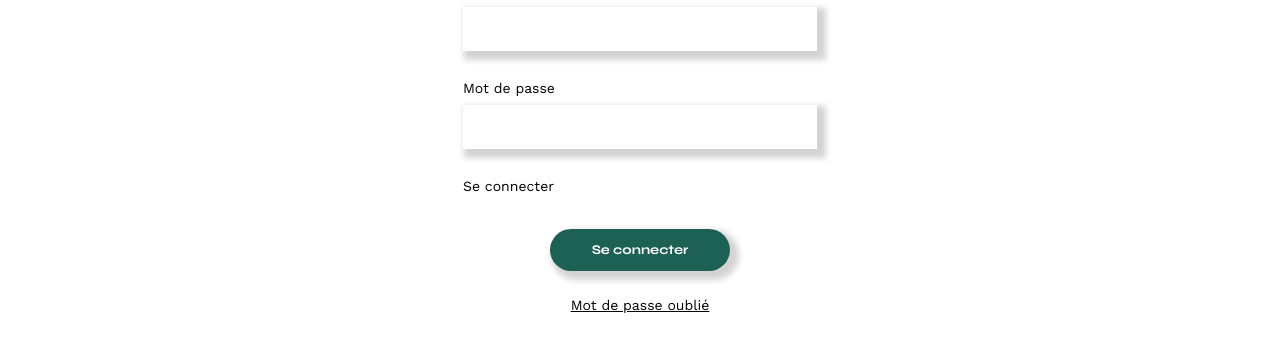
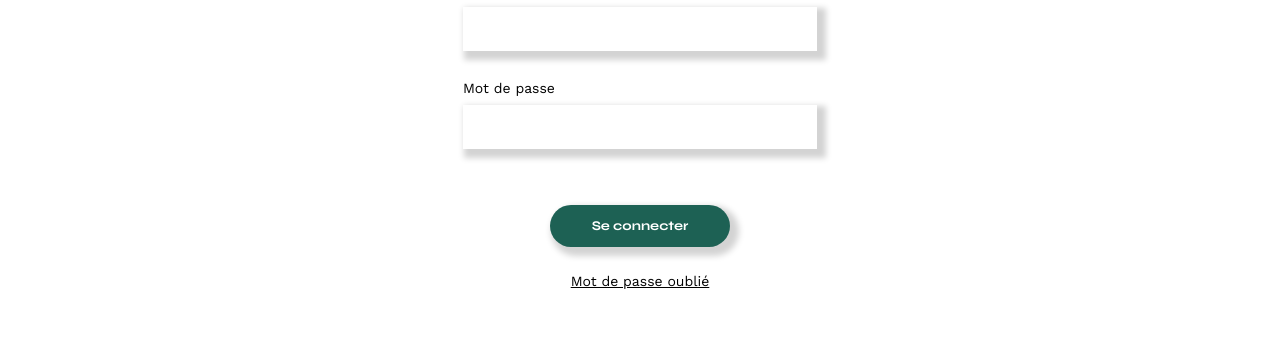
Before and after one commit to AntoineDehan/Portfolio-architecte-sophie-bluel-master, a plain HTML site: page FrontEnd/login.html in a window 1280 px wide. Shown: the part 215-566 px from the top of the page. Drawn offline with nearby package versions, Linux system fonts and the light colour scheme.

Commit message:
fix double "se connecter"

```diff
--- a/FrontEnd/login.html
+++ b/FrontEnd/login.html
@@ -31,7 +31,6 @@
             <input type="email" name="email" id="email-form">
             <label>Mot de passe</label>
             <input type="password" name="password" id="password-form">
-			<label for="sumbit-form">Se connecter</label>
 			<input type="submit" class="login-submit" id="sumbit-form" value="Se connecter"/>
         </form>
         <a href="">Mot de passe oublié</a>
```
